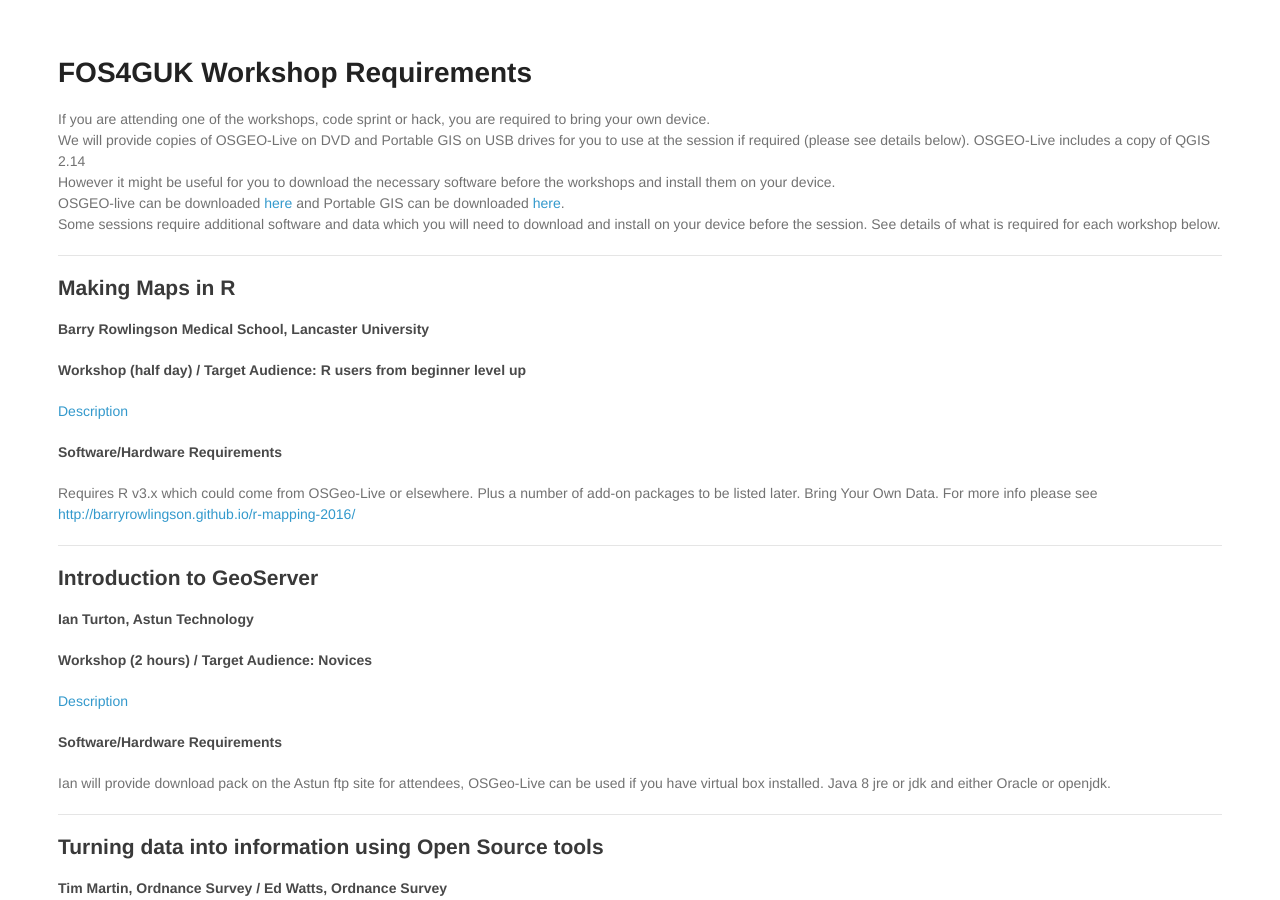
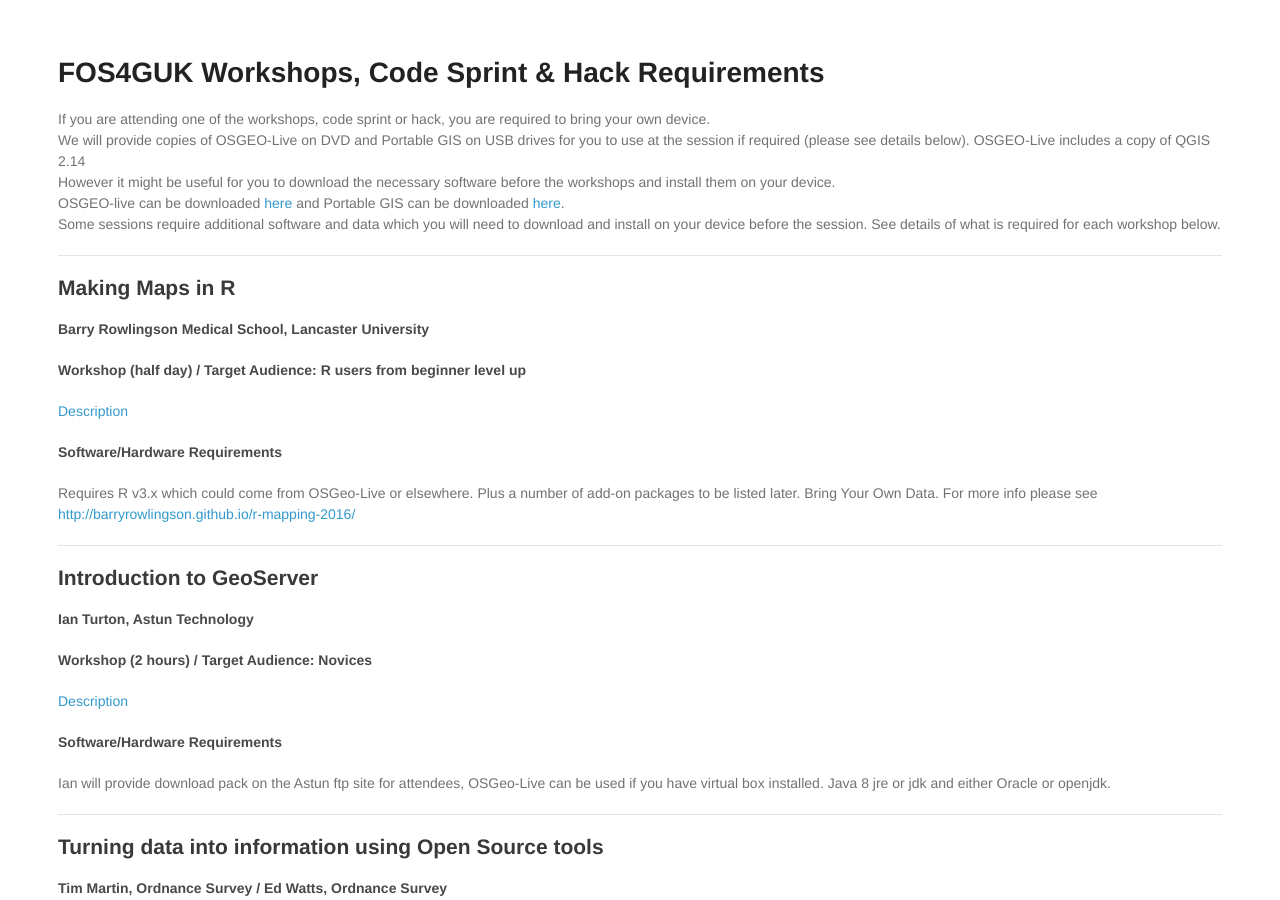
Before and after one commit to walkermatt/aileenh.github.io, a Jekyll site: the page built from foss4guk-workshop-requirements.md, in a window 1280 px wide and 900 px high. Built offline with Jekyll 4.4.1, drawn with Linux system fonts in a browser that asks for light colours.

Commit message:
Update foss4guk-workshop-requirements.md

```diff
--- a/foss4guk-workshop-requirements.md
+++ b/foss4guk-workshop-requirements.md
@@ -1,9 +1,9 @@
 ---
 layout: workshops
-title: FOSS4GUK Workshop, COde Sprint & Hack Requirements
+title: FOSS4GUK Workshops, Code Sprint & Hack Requirements
 ---
 
-# FOS4GUK Workshop Requirements #
+# FOS4GUK Workshops, Code Sprint & Hack Requirements #
 
 If you are attending one of the workshops, code sprint or hack, you are required to bring your own device. <br>
 We will provide copies of OSGEO-Live on DVD and Portable GIS on USB drives for you to use at the session if required (please see details below). OSGEO-Live includes a copy of QGIS 2.14<br>
```
